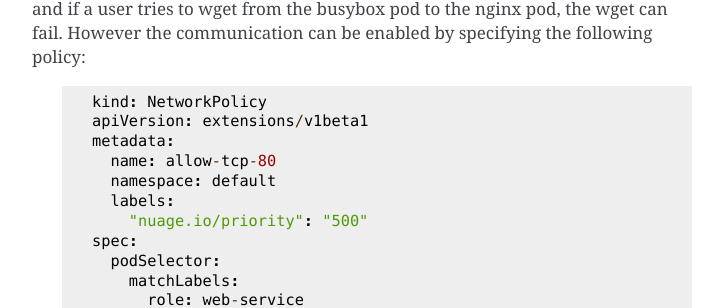
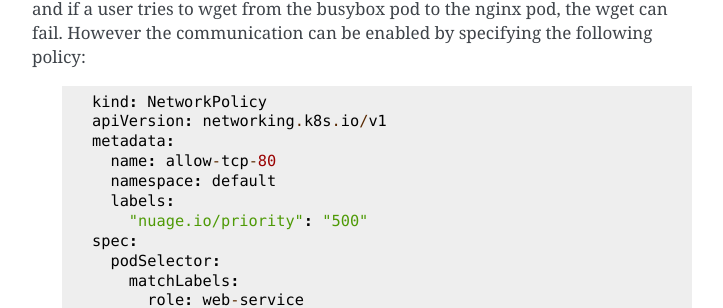
Before and after one commit to nuagenetworks/nuage-kubernetes, a Sphinx documentation site: the page built from docs/kubernetes-3-network-policy.rst, in a window 1280 px wide and 1400 px high, scrolled down 977 px. Shown: the part 148-456 px from the top of the window, without its empty margins (388-1111 px from the left). Built offline with Sphinx 7.4.7, drawn with Linux system fonts in a browser that asks for light colours; pages that are not in the unit, such as notebooks, are missing from menus; the version number could not be read and is left out; some of the changed text lies outside the part shown.

Commit message:
Update kubernetes-3-network-policy.rst

```diff
--- a/docs/kubernetes-3-network-policy.rst
+++ b/docs/kubernetes-3-network-policy.rst
@@ -47,7 +47,7 @@ The above commands spawns ngnix and busybox pods in the default namespace and if
    ::
 
       kind: NetworkPolicy
-      apiVersion: extensions/v1beta1
+      apiVersion: networking.k8s.io/v1
       metadata:
         name: allow-tcp-80
         namespace: default
@@ -95,7 +95,7 @@ By default Nuage blocks all of the communication between pods across namespaces.
 
       ---
       kind: NetworkPolicy
-      apiVersion: extensions/v1beta1
+      apiVersion: networking.k8s.io/v1
       metadata:
         name: allow-inter-ns-web-access
         namespace: web-ns
```
